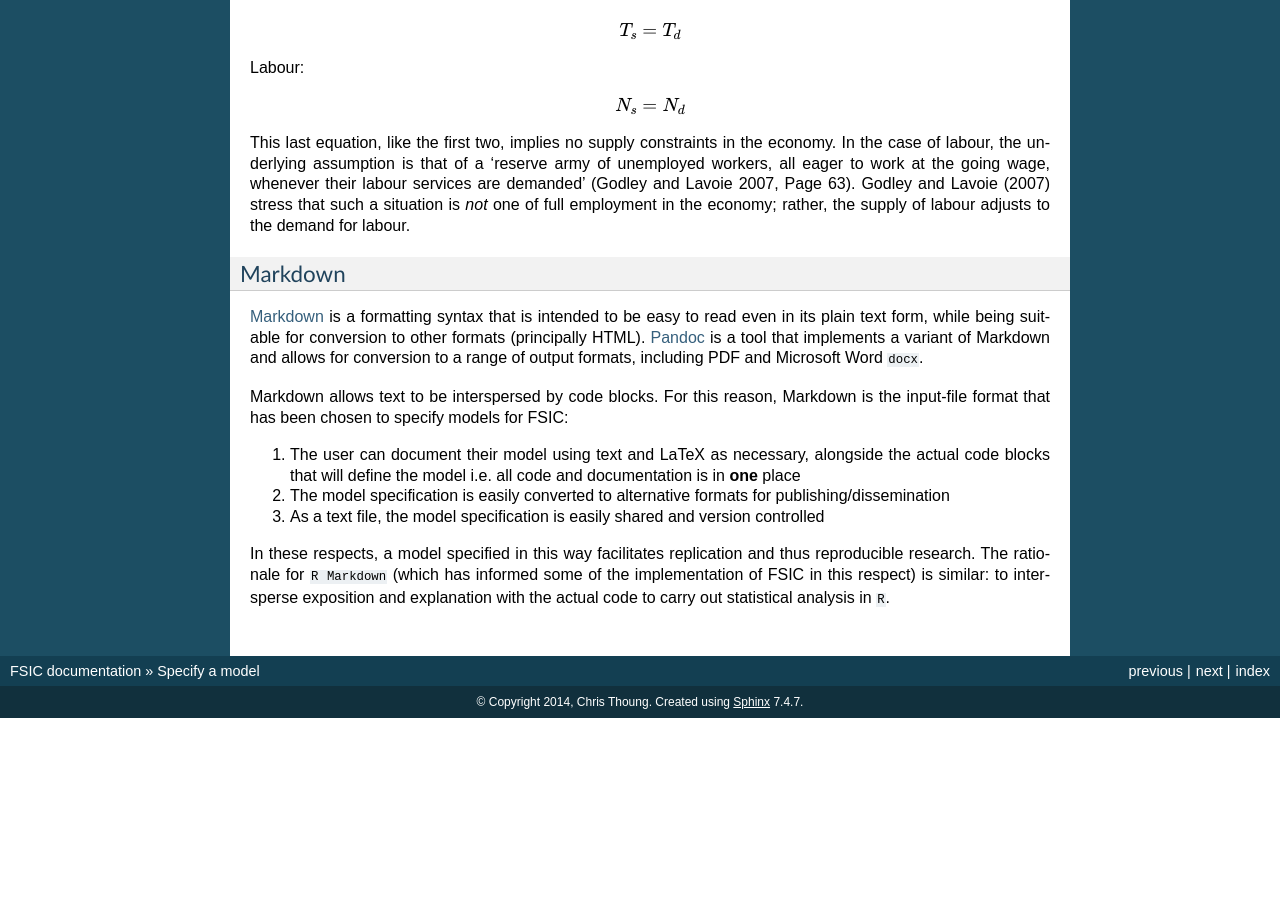
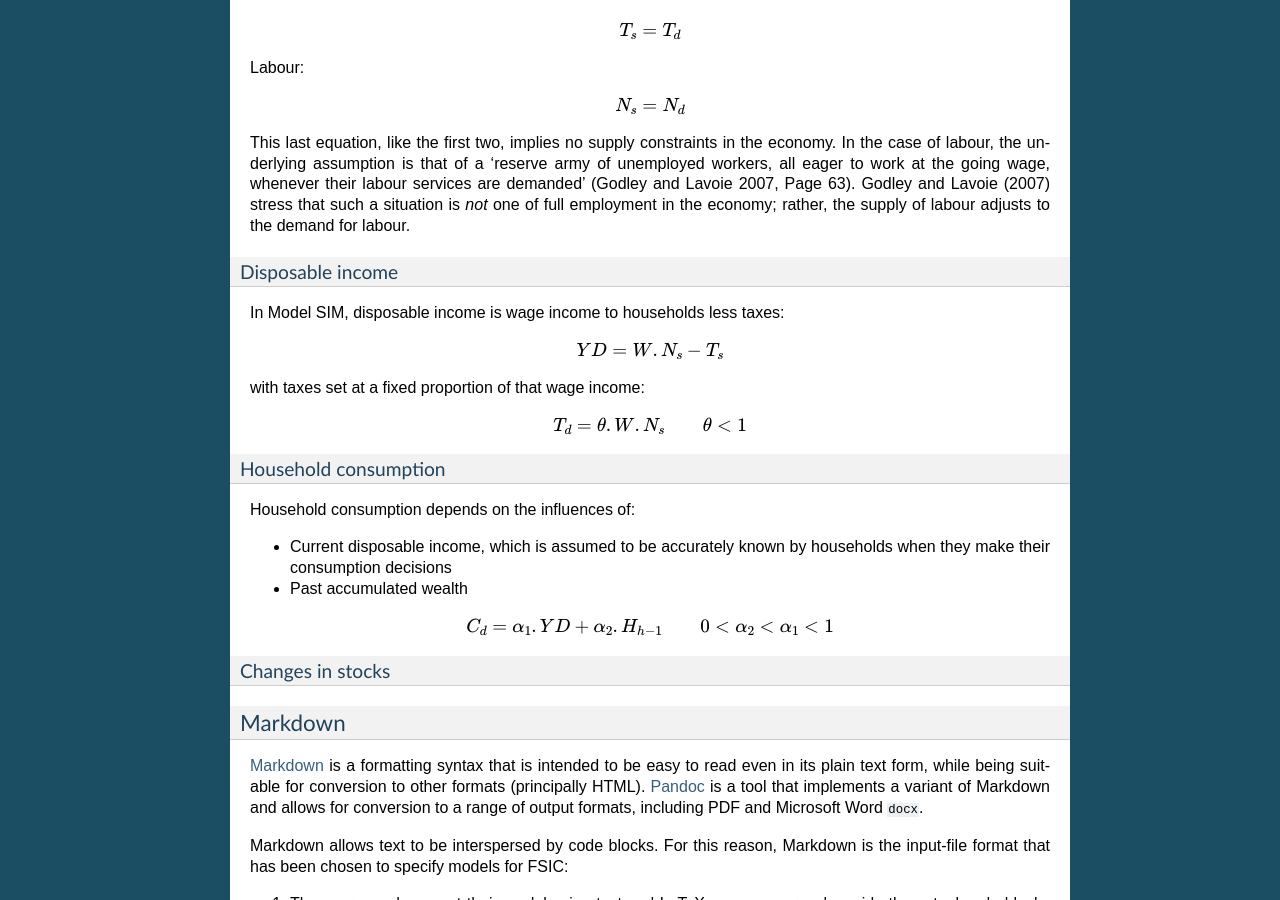
Before and after one commit to ChrisThoung/fsic-archive, a Sphinx documentation site: the page built from doc/source/specify.rst, in a window 1280 px wide and 900 px high, scrolled down 1414 px. Built offline with Sphinx 7.4.7, drawn with Linux system fonts in a browser that asks for light colours; the version number could not be read and is left out; before the commit the page ends 2132 px from its top, so only the background shows below that; some of the changed text lies outside the part shown.

Commit message:
Tidy up transactions matrix and add more on SIM
Tidy up transactions matrix in Sphinx documentation (to be LaTeX -> PDF
friendly).

Add sections to documentation on disposable income and household
consumption.

[ci skip]

```diff
--- a/doc/source/index.rst
+++ b/doc/source/index.rst
@@ -9,8 +9,6 @@ models in the tradition of Wynne Godley.
 
 .. _Python: https://www.python.org/
 
-
-Contents:
 
 .. toctree::
    :maxdepth: 2
--- a/doc/source/specify.rst
+++ b/doc/source/specify.rst
@@ -114,6 +114,43 @@ Lavoie (2007) stress that such a situation is *not* one of full employment in
 the economy; rather, the supply of labour adjusts to the demand for labour.
 
 
+.. _gl2007-sim-yd:
+
+Disposable income
+~~~~~~~~~~~~~~~~~
+
+In Model SIM, disposable income is wage income to households less taxes:
+
+.. math::
+   YD = W.N_s - T_s
+
+with taxes set at a fixed proportion of that wage income:
+
+.. math::
+   T_d = \theta . W . N_s \qquad \theta < 1
+
+
+.. _gl2007-sim-c:
+
+Household consumption
+~~~~~~~~~~~~~~~~~~~~~
+
+Household consumption depends on the influences of:
+
+* Current disposable income, which is assumed to be accurately known by
+  households when they make their consumption decisions
+* Past accumulated wealth
+
+.. math::
+   C_d = \alpha_1 . YD + \alpha_2 . H_{h-1} \qquad 0 < \alpha_2 < \alpha_1 < 1
+
+
+.. _gl2007-sim-stocks:
+
+Changes in stocks
+~~~~~~~~~~~~~~~~~
+
+
 .. _gl2007-sim-markdown:
 
 Markdown
```
Also changed, not shown: other parts of doc/source/specify.rst (+10 -10 lines).
